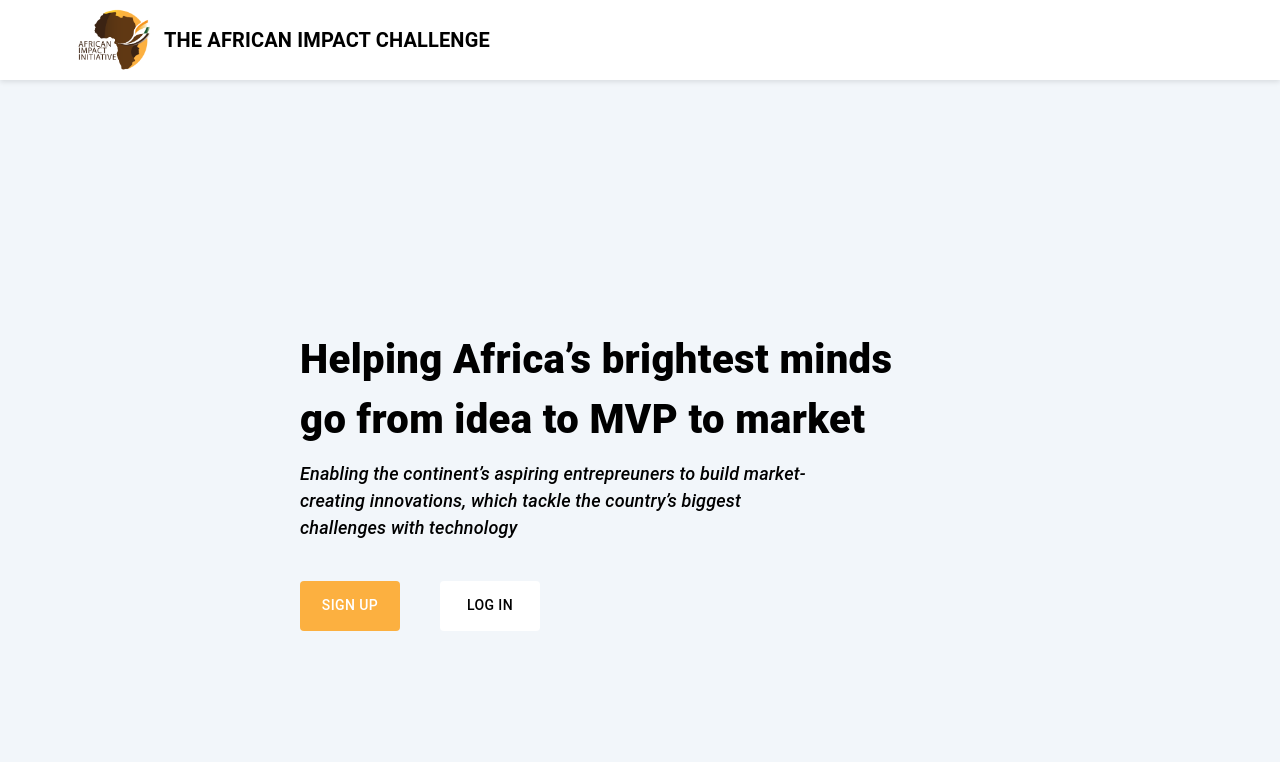
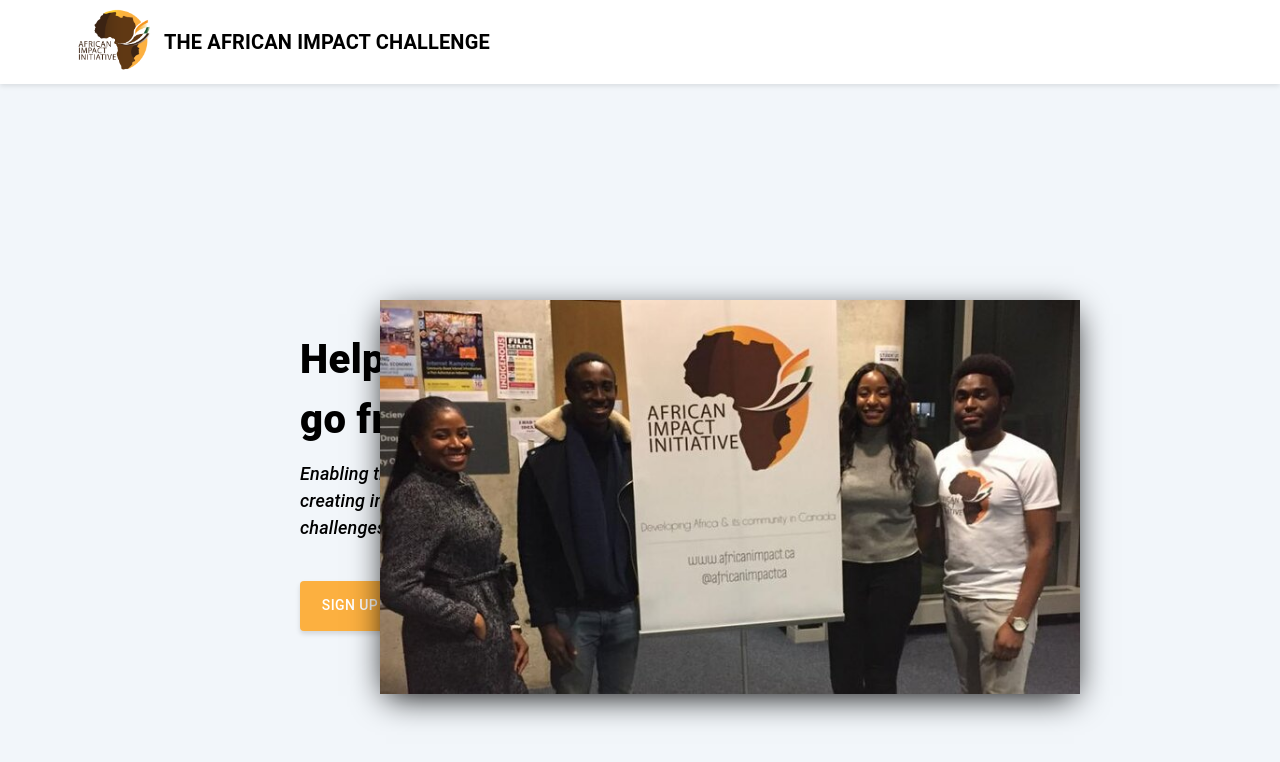
Before and after one commit to tapasrastogi2411/African-Impact-Challenge, a React (Create React App) app: page / in a window 1280 px wide. Shown: the top 762 px of the page. Built offline with nearby package versions, Linux system fonts and the light colour scheme.

Commit message:
Landing Page update

```diff
--- a/src/AppBar/AppBar.tsx
+++ b/src/AppBar/AppBar.tsx
@@ -2,11 +2,9 @@
 import { makeStyles, Theme, createStyles } from "@material-ui/core/styles";
 import AppBar from "@material-ui/core/AppBar";
 import Toolbar from "@material-ui/core/Toolbar";
-import IconButton from "@material-ui/core/IconButton";
 import Typography from "@material-ui/core/Typography";
-import Badge from "@material-ui/core/Badge";
-import InputIcon from "@material-ui/icons/Input";
 import Logo from './LOGO.png'
+import { Link } from "react-router-dom";
 const useStyles = makeStyles((theme: Theme) =>
     createStyles({
         root: {
@@ -30,12 +28,12 @@
             },
         },
         title: {
-            color:"black",
+            color: "black",
             fontWeight: 600,
             [theme.breakpoints.up("sm")]: {
-              display: "block",
+                display: "block",
             },
-          },
+        },
 
     })
 );
@@ -45,7 +43,9 @@
     return (
         <AppBar position="fixed" className={classes.mainAppBar}>
             <Toolbar className={classes.root}>
-                <img src={Logo} className={classes.logo} />
+                <Link to='/'>
+                    <img src={Logo} className={classes.logo} />
+                </Link>
                 <Typography
                     className={classes.title}
                     variant="h6"
@@ -53,7 +53,6 @@
                 >
                     THE AFRICAN IMPACT CHALLENGE
         </Typography>
-
             </Toolbar>
         </AppBar>
     );
--- a/src/Pages/MainPage/MainPage.tsx
+++ b/src/Pages/MainPage/MainPage.tsx
@@ -10,6 +10,7 @@
     Route,
     Link
 } from "react-router-dom";
+import pic from './sample.jpg'
 const useStyles: (props?: any) => any = makeStyles((theme: Theme) =>
     createStyles({
         root: {
@@ -20,13 +21,16 @@
             width: 100,
             background: "#fcb040",
             color: "white",
-            marginRight: 40
+            marginRight: 40,
+            boxShadow: "0 3px 5px 0 rgb(0 0 0 / 13%)",
+            '&:hover': { background: "#e69113" },
         },
         logInBtn: {
             height: 50,
             width: 100,
             background: "#ffffff",
-            color: "black"
+            color: "black",
+            boxShadow: "0 3px 5px 0 rgb(0 0 0 / 13%)"
         },
         content: {
             width: 600,
@@ -45,7 +49,14 @@
             marginBottom: 40,
             paddingRight: 85,
         },
+        pic: {
+            boxShadow: "0px 8px 2rem -6px #000000",
+            position: "absolute",
+            right: "200px",
+            width: "700px",
+            top: "300px",
 
+        }
     })
 );
 function MainPage(props: any) {
@@ -77,7 +88,7 @@
                         </Button>
                 </Grid>
             </Grid>
-
+            <img src={pic} className={classes.pic}></img>
         </div >
 
     );
--- a/src/Pages/UserProfile/LogIn.tsx
+++ b/src/Pages/UserProfile/LogIn.tsx
@@ -28,6 +28,7 @@
         margin: theme.spacing(3, 0, 2),
         backgroundColor: "#fcb040",
         color: "#ffffff",
+        '&:hover': { background: "#e69113" },
 
     },
     input: {
--- a/src/Pages/UserProfile/SignUp.tsx
+++ b/src/Pages/UserProfile/SignUp.tsx
@@ -25,7 +25,9 @@
         margin: theme.spacing(3, 0, 2),
         backgroundColor: "#fcb040",
         color: "#ffffff",
-        width: 300
+        width: 300,
+        '&:hover': { background: "#e69113" },
+
 
     },
     input: {
```
Also changed, not shown: src/Pages/MainPage/sample.jpg (added).
